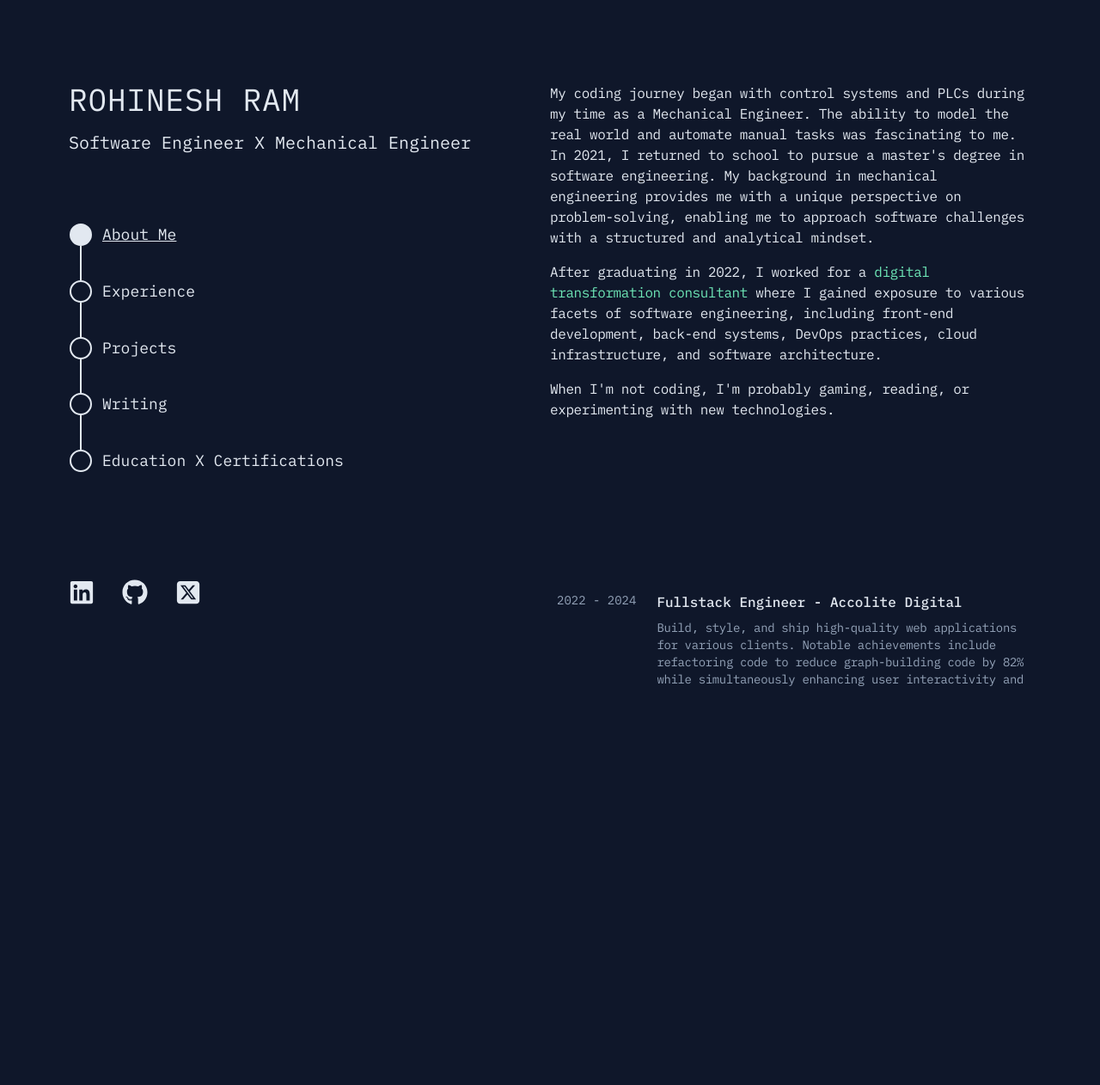
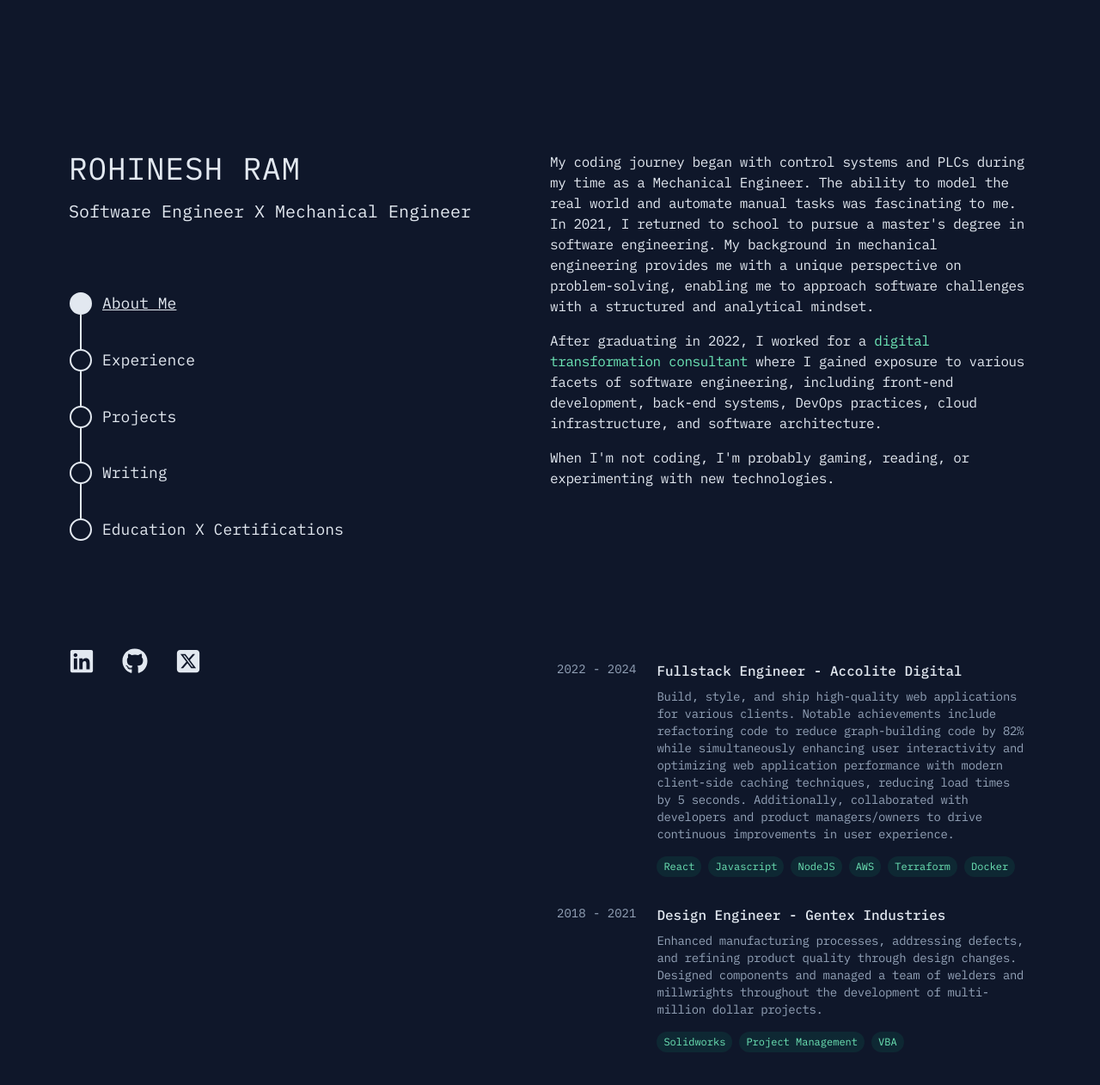
Before and after one commit to R-Ram95/web-portfolio, a React (Vite) app: page / in a window 1280 px wide. Shown: the top 1262 px of the page at 86% size. Before the commit the page ends 800 px from the top, so only its background shows below. Built offline with nearby package versions, Linux system fonts and the light colour scheme.

Commit message:
fix scroll behaviour

```diff
--- a/src/App.tsx
+++ b/src/App.tsx
@@ -3,7 +3,7 @@ import LeftPanel from "./components/left-panel";
 
 function App() {
   return (
-    <div className="mx-auto max-w-screen-xl px-6 py-12 md:px-12 md:py-20 lg:px-20 lg:py-0">
+    <div className="mx-auto max-w-screen-xl min-h-screen px-6 py-12 md:py-20 md:px-20">
       <div className="grid grid-cols-1 lg:grid-cols-2 min-h-screen">
         <LeftPanel />
         <RightPanel />
--- a/src/components/right-panel/RightPanel.tsx
+++ b/src/components/right-panel/RightPanel.tsx
@@ -4,23 +4,23 @@ import UnderConstruction from "../under-construction/UnderConstruction";
 
 const RightPanel = () => {
   return (
-    <div className="lg:top-0 lg:max-h-screen lg:py-24 overflow-y-scroll">
-      <div id="about-me">
+    <main className="md:top-0 md:py-24">
+      <section className="scroll-mt-24" id="about-me">
         <AboutMe />
-      </div>
-      <div className="mt-48" id="experience">
+      </section>
+      <section className="mt-48 scroll-mt-24" id="experience">
         <Experience />
-      </div>
-      <div className="mt-48" id="projects">
+      </section>
+      <section className="mt-48 scroll-mt-24" id="projects">
         <UnderConstruction title="Projects" />
-      </div>
-      <div className="mt-48" id="writing">
+      </section>
+      <section className="mt-48 scroll-mt-24" id="writing">
         <UnderConstruction title="Writing" />
-      </div>
-      <div className="mt-48" id="education-x-certifications">
+      </section>
+      <section className="mt-48 scroll-mt-24" id="education-x-certifications">
         <UnderConstruction title="Education" />
-      </div>
-    </div>
+      </section>
+    </main>
   );
 };
 
```
Also changed, not shown: 1 other file (tests, documents, lock files or other folders).
